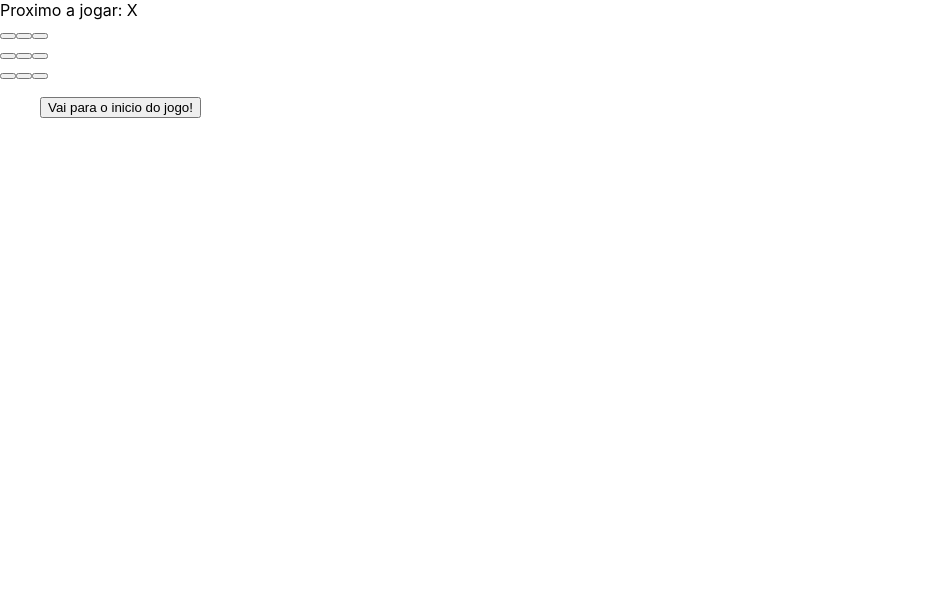
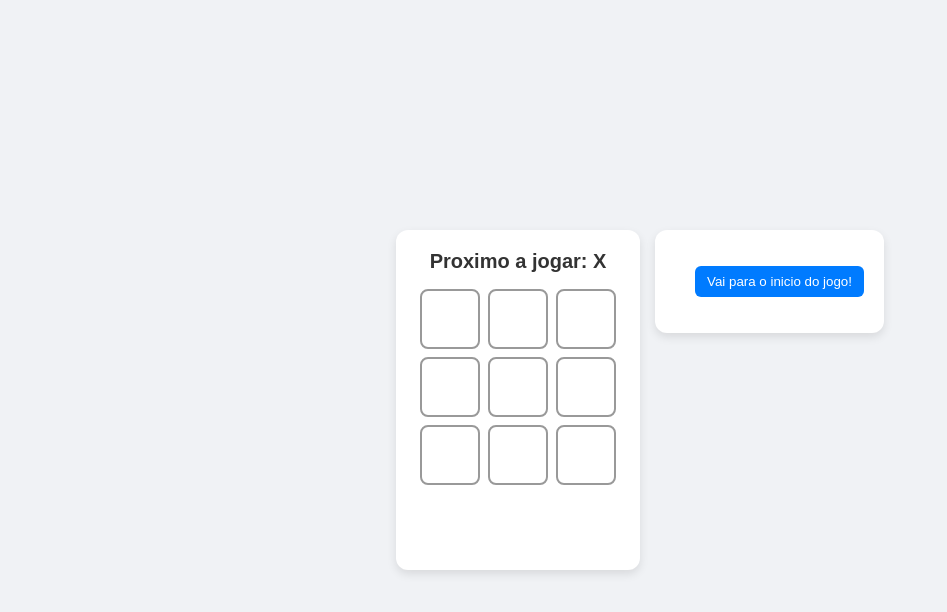
Before and after one commit to FelipeAugust0/jogo-da-velha, a React (Create React App) app: page / in a window 1280 px wide. Shown: the top 612 px of the page, without its empty margins (0-947 px from the left). Built offline with nearby package versions, Linux system fonts and the light colour scheme.

Commit message:
Update App.css

```diff
--- a/src/App.css
+++ b/src/App.css
@@ -1,5 +1,100 @@
-.square{
-  fonte-size: medium;
-  color: blue;
+body {
+  font-family: Arial, Helvetica, sans-serif;
+  background: #f0f2f5;
+  display: flex;
+  justify-content: center;
+  align-items: center;
+  height: 100vh;
+  margin: 0;
+}
 
+.game {
+  display: flex;
+  flex-direction: row;
+  gap: 15px;
+  align-items: flex-start; /* 🔥 fixa cada caixa no topo, sem crescer junto */
 }
+
+.game-board {
+  background: #fff;
+  padding: 20px;
+  border-radius: 12px;
+  height: 300px;
+  box-shadow: 0 4px 10px rgba(0, 0, 0, 0.1);
+  display: inline-block; /* impede de crescer junto */
+}
+
+
+.status {
+  margin-bottom: 12px;
+  font-size: 20px;
+  font-weight: bold;
+  color: #333;
+  text-align: center;
+}
+
+.square {
+  background: #ffffff;
+  border: 2px solid #999;
+  float: left;
+  font-size: 32px;
+  font-weight: bold;
+  line-height: 60px;
+  height: 60px;
+  width: 60px;
+  margin: 4px;
+  text-align: center;
+  cursor: pointer;
+  border-radius: 8px;
+  transition: all 0.2s ease-in-out;
+}
+
+.square:hover {
+  background: #f8f8f8;
+  border-color: #555;
+}
+
+.square:focus {
+  outline: none;
+  background: #e0e0e0;
+}
+
+.game-info {
+  background: #fff;
+  padding: 20px;
+  border-radius: 12px;
+  box-shadow: 0 4px 10px rgba(0, 0, 0, 0.1);
+}
+
+.game-info ol {
+  padding-left: 20px;
+}
+
+.game-info button {
+  background: #007bff;
+  border: none;
+  color: #fff;
+  padding: 8px 12px;
+  margin: 4px 0;
+  border-radius: 6px;
+  cursor: pointer;
+  transition: 0.3s;
+}
+
+/* Só aplica aos botões dentro da game-info */
+.game-info button {
+  display: block;
+  width: 100%;
+  text-align: left;
+}
+
+
+.game-info li {
+  margin-bottom: 8px; /* espaço entre os botões */
+}
+
+.game-info button {
+  display: block;      /* força ficar em uma linha só */
+  width: 100%;         /* ocupa toda a largura da caixa */
+  text-align: left;    /* deixa o texto alinhado à esquerda (opcional) */
+}
```
